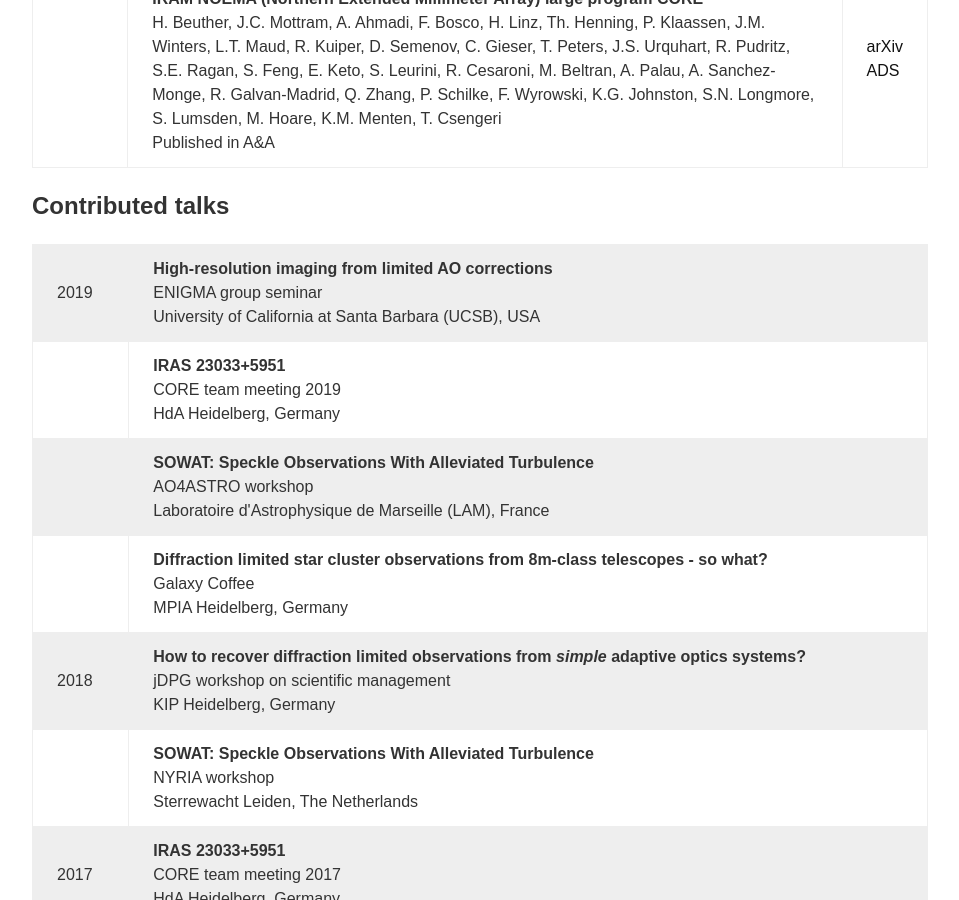
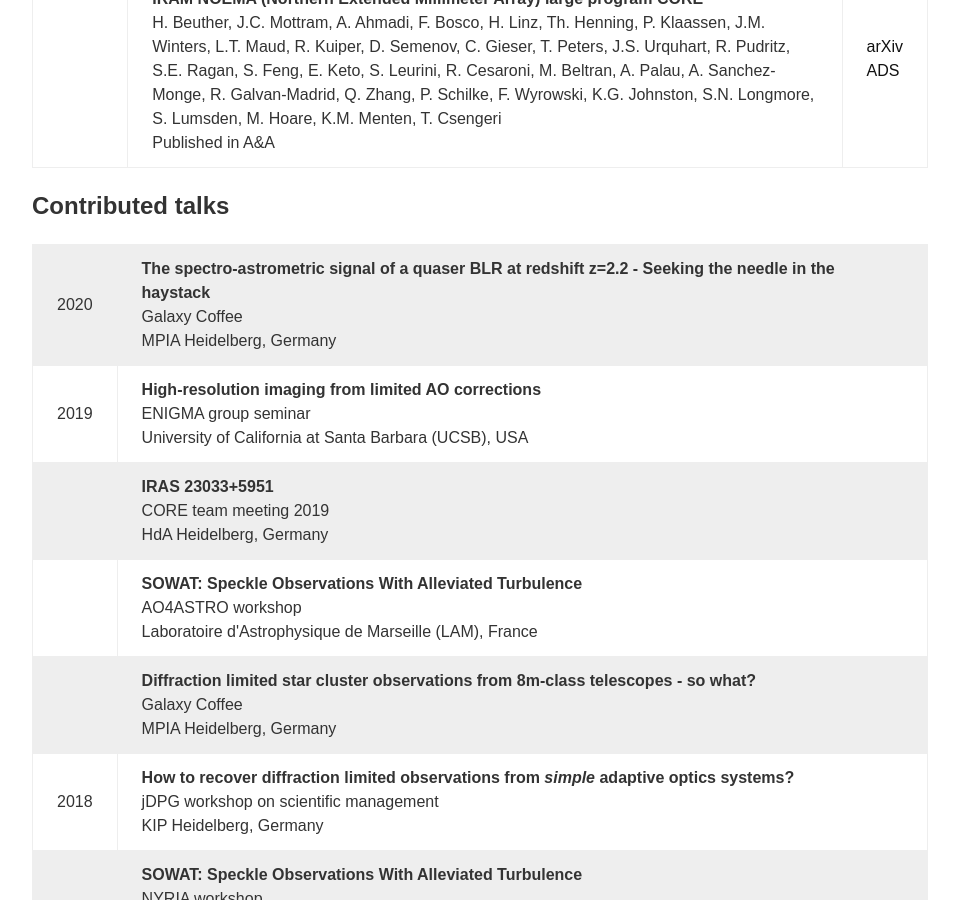
Before and after one commit to felixbosco/felixbosco.github.io, a Jekyll site: the page built from publications.html, in a window 1280 px wide and 900 px high, scrolled down 1634 px. Shown: the whole window, without its empty margins (160-1119 px from the left). Built offline with Jekyll 4.4.1, drawn with Linux system fonts in a browser that asks for light colours.

Commit message:
Add Galaxy Coffee talk on SPAM project

```diff
--- a/publications.html
+++ b/publications.html
@@ -69,6 +69,7 @@ header-image: ../assets/img/img5.jpg
 
 <h2> Contributed talks </h2>
 <table class="table">
+	<tr><td>2020</td><td><b>The spectro-astrometric signal of a quaser BLR at redshift z=2.2 - Seeking the needle in the haystack</b><br>Galaxy Coffee<br>MPIA Heidelberg, Germany</td></tr>
   	<tr><td>2019</td><td><b>High-resolution imaging from limited AO corrections</b><br>ENIGMA group seminar<br>University of California at Santa Barbara (UCSB), USA</td></tr>
   	<tr><td>    </td><td><b>IRAS 23033+5951</b><br>CORE team meeting 2019<br>HdA Heidelberg, Germany</td></tr>
   	<tr><td>    </td><td><b>SOWAT: Speckle Observations With Alleviated Turbulence</b><br>AO4ASTRO workshop<br>Laboratoire d'Astrophysique de Marseille (LAM), France</td></tr>
```
Lines whose indentation alone changed are shown as unchanged.
